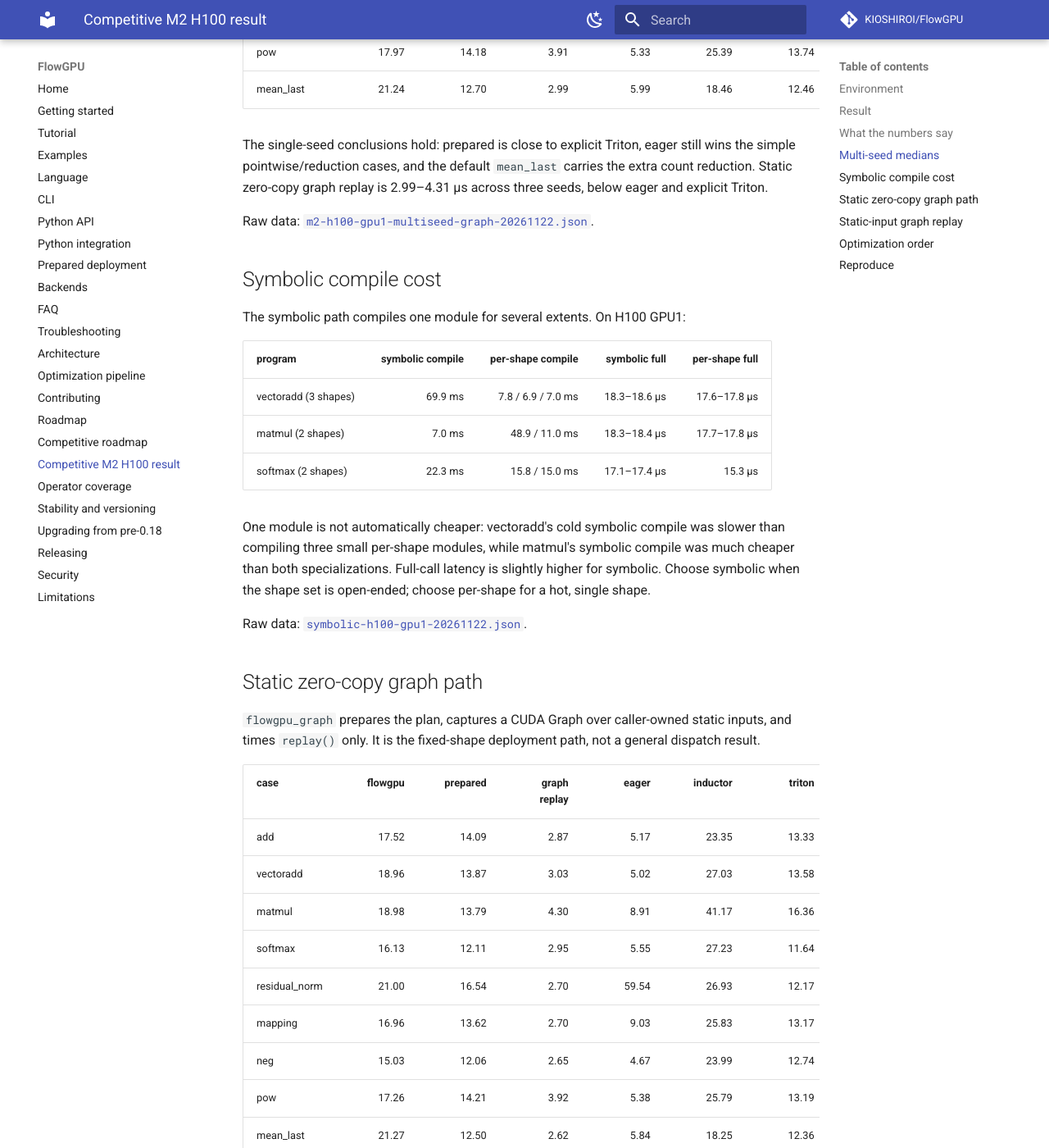
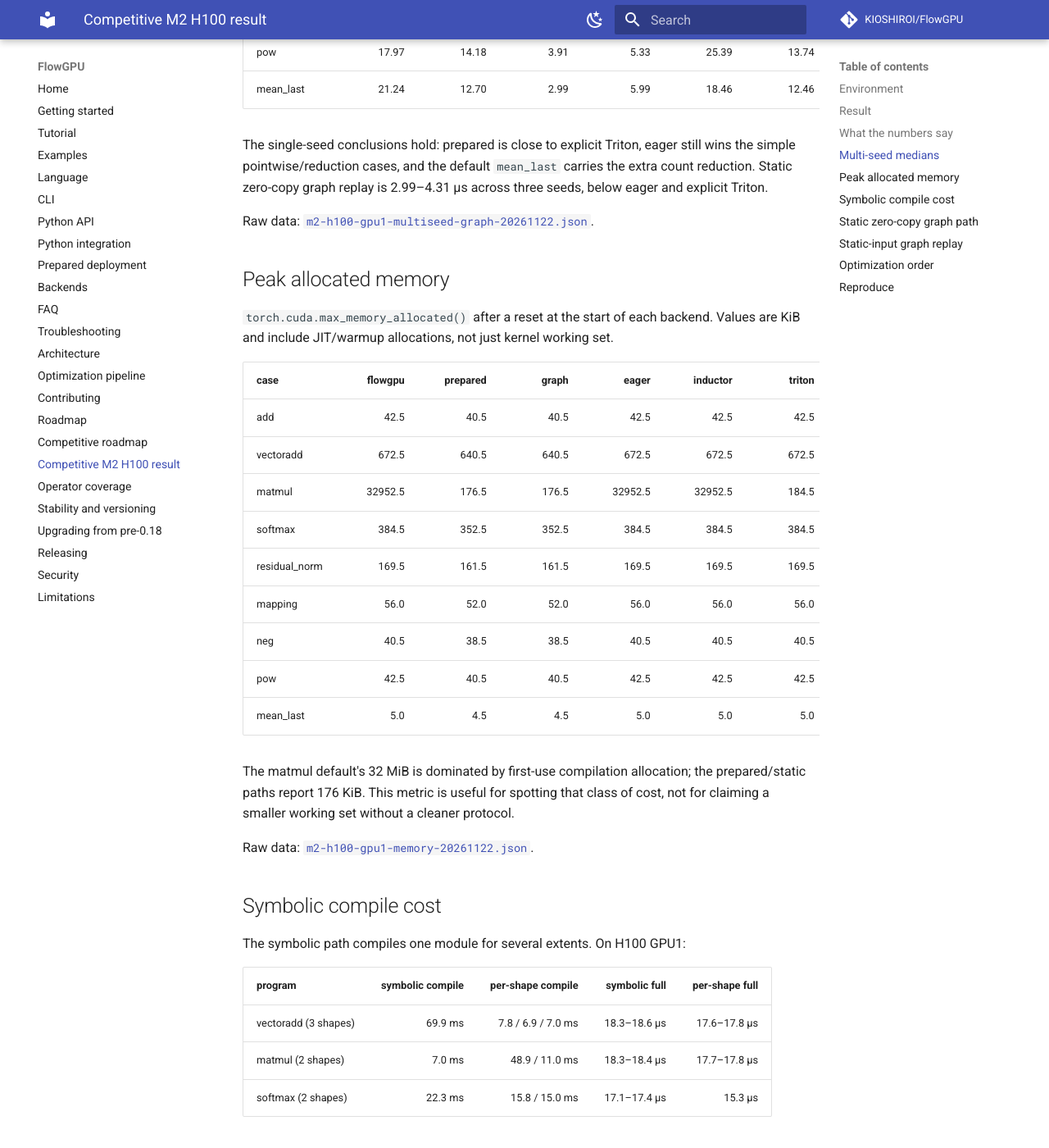
Before and after one commit to KIOSHIROI/FlowGPU, an MkDocs documentation site: the page built from docs/user-guide/competitive-m2-h100.md, in a window 1280 px wide and 1400 px high, scrolled down 2509 px. Shown: the whole window at 82% size. Built offline with MkDocs 1.6.1 and Material for MkDocs 9.7.7, drawn with Linux system fonts in a browser that asks for light colours; comment, search, counter and statistics services are not loaded.

Commit message:
Release 0.34.2: memory metric for the M2 matrix
- Report peak allocated bytes per backend and publish the 9-case result.
- Prepared/static matmul avoids a 32 MiB first-use compilation allocation.

```diff
--- a/docs/user-guide/competitive-m2-h100.md
+++ b/docs/user-guide/competitive-m2-h100.md
@@ -90,6 +90,30 @@ Raw data: [`m2-h100-gpu1-multiseed-graph-20261122.json`](https://github.com/KIOS
 
 
 
+
+## Peak allocated memory
+
+`torch.cuda.max_memory_allocated()` after a reset at the start of each backend.
+Values are KiB and include JIT/warmup allocations, not just kernel working set.
+
+| case | flowgpu | prepared | graph | eager | inductor | triton |
+|---|---:|---:|---:|---:|---:|---:|
+| add | 42.5 | 40.5 | 40.5 | 42.5 | 42.5 | 42.5 |
+| vectoradd | 672.5 | 640.5 | 640.5 | 672.5 | 672.5 | 672.5 |
+| matmul | 32952.5 | 176.5 | 176.5 | 32952.5 | 32952.5 | 184.5 |
+| softmax | 384.5 | 352.5 | 352.5 | 384.5 | 384.5 | 384.5 |
+| residual_norm | 169.5 | 161.5 | 161.5 | 169.5 | 169.5 | 169.5 |
+| mapping | 56.0 | 52.0 | 52.0 | 56.0 | 56.0 | 56.0 |
+| neg | 40.5 | 38.5 | 38.5 | 40.5 | 40.5 | 40.5 |
+| pow | 42.5 | 40.5 | 40.5 | 42.5 | 42.5 | 42.5 |
+| mean_last | 5.0 | 4.5 | 4.5 | 5.0 | 5.0 | 5.0 |
+
+The matmul default's 32 MiB is dominated by first-use compilation allocation; the
+prepared/static paths report 176 KiB. This metric is useful for spotting that
+class of cost, not for claiming a smaller working set without a cleaner protocol.
+
+Raw data: [`m2-h100-gpu1-memory-20261122.json`](https://github.com/KIOSHIROI/FlowGPU/blob/main/benchmarks/competitive/measurements/m2-h100-gpu1-memory-20261122.json).
+
 ## Symbolic compile cost
 
 The symbolic path compiles one module for several extents. On H100 GPU1:
--- a/pyproject.toml
+++ b/pyproject.toml
@@ -4,7 +4,7 @@ build-backend = "setuptools.build_meta"
 
 [project]
 name = "flowgpu"
-version = "0.34.1"
+version = "0.34.2"
 description = "A dataflow DSL compiler for GPU operator pipelines targeting Triton and a portable reference backend"
 authors = [{name = "The FlowGPU Authors"}]
 keywords = ["compiler", "triton", "dataflow", "dsl", "gpu", "llm"]
```
Also changed, not shown: CHANGELOG.md (+5 -0 lines), PUBLIC_RELEASE.md (+1 -1 lines), 6 other files.
